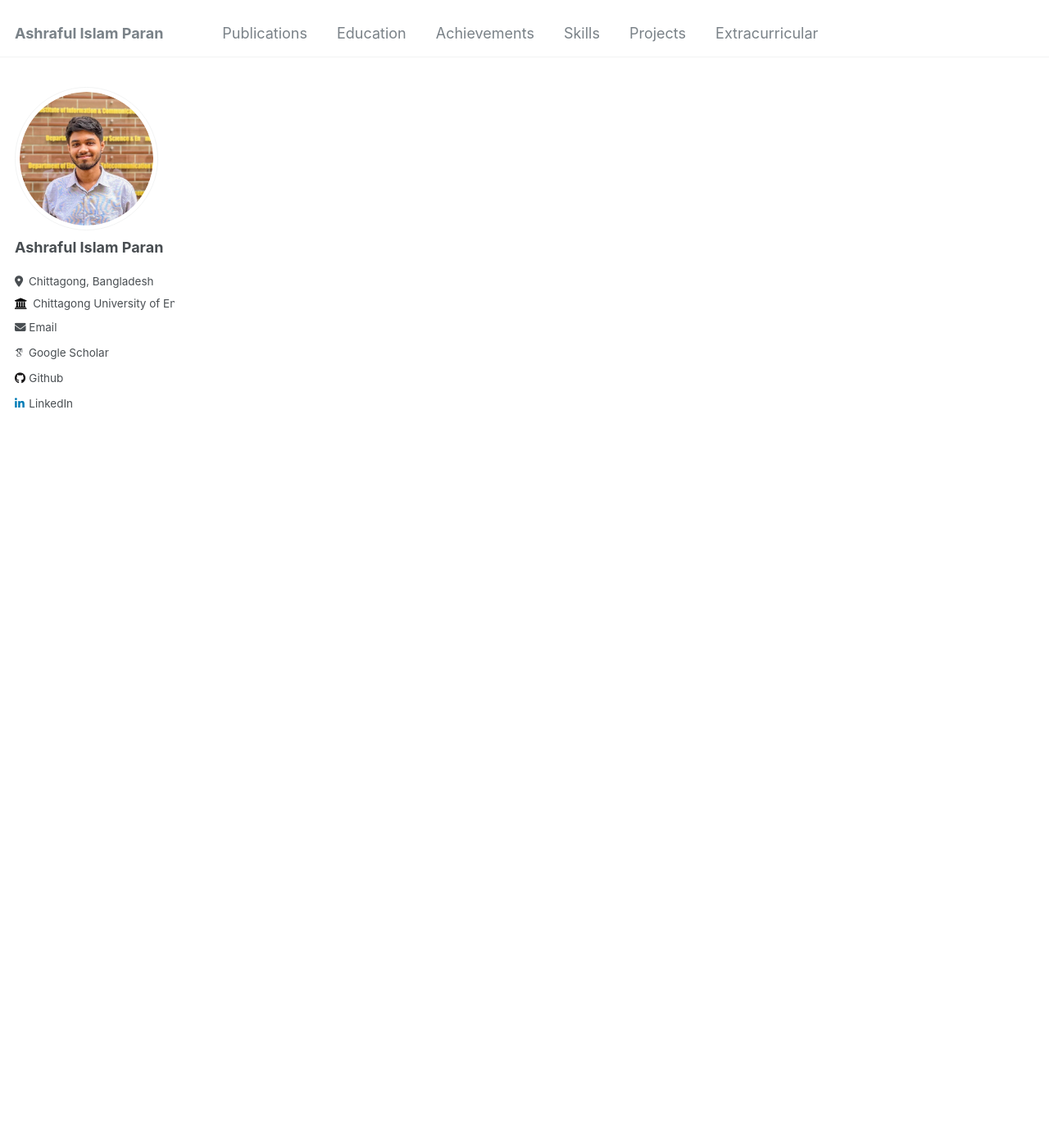
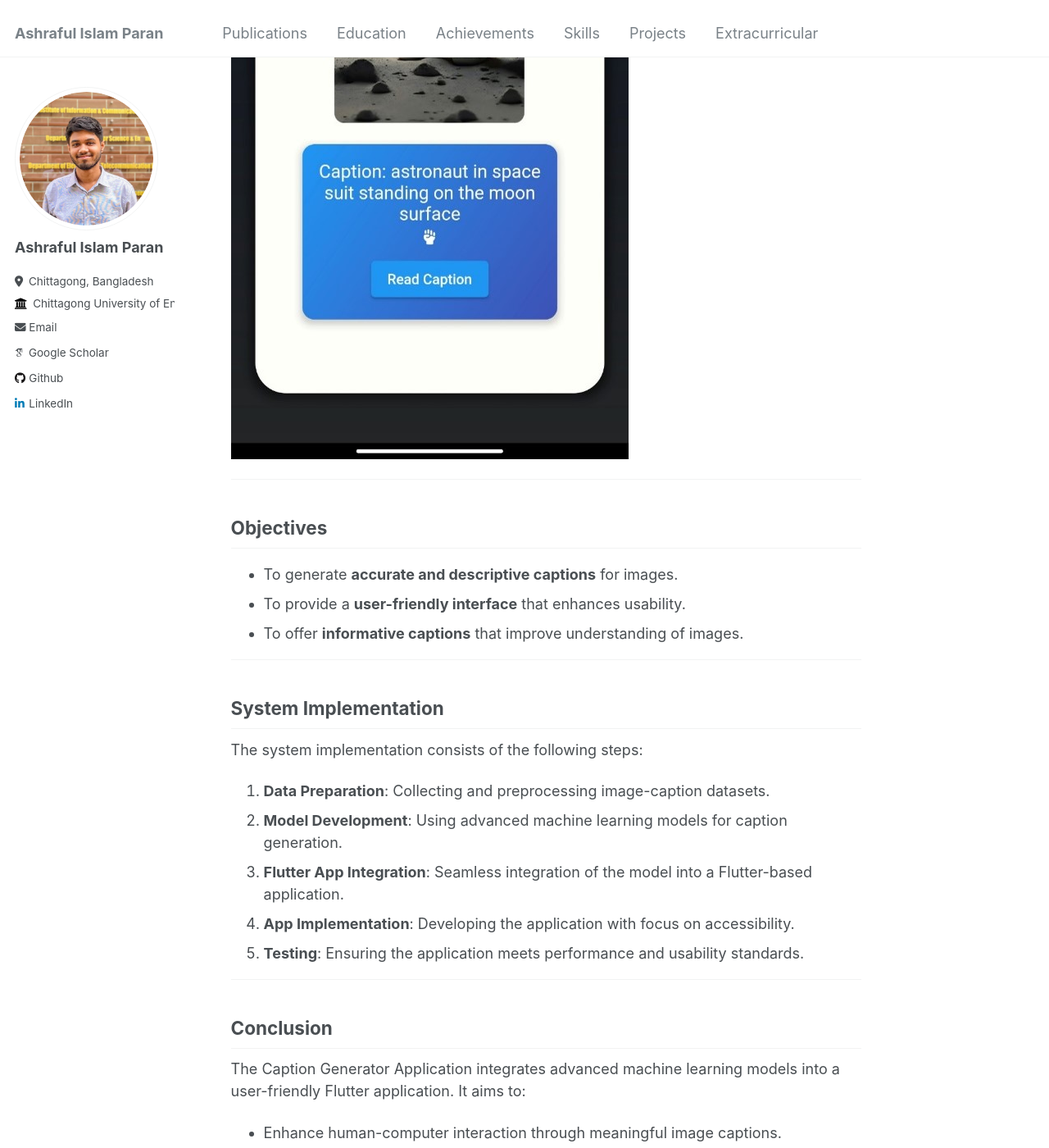
Before and after one commit to ashrafulparan2/ashrafulparan2.github.io, a Jekyll site: the page built from _pages/projects/caption-generator.md, in a window 1280 px wide and 1400 px high, scrolled down 6393 px. Shown: the whole window at 82% size. Built offline with Jekyll 4.4.1, drawn with Linux system fonts in a browser that asks for light colours; some web fonts are replaced; some of the changed text lies outside the part shown.

Commit message:
expand caption-generator project documentation with detailed sections on motivation, objectives, system implementation, and installation instructions

````diff
--- a/_pages/projects/caption-generator.md
+++ b/_pages/projects/caption-generator.md
@@ -33,3 +33,143 @@
 - Successfully implemented state-of-the-art image captioning technology
 - Optimized the processing pipeline for efficient caption generation
 - Enhanced caption quality through careful pre-processing and post-processing techniques
+
+## Project Documentation
+Below is the README content from the GitHub repository:
+
+# Caption Generator Application
+
+![Logo](/assets/images/projects/caption-generator/notepad.gif)
+
+[![GitHub release (latest by date including pre-releases)](https://img.shields.io/github/v/release/navendu-pottekkat/awesome-readme?include_prereleases)](https://img.shields.io/github/v/release/navendu-pottekkat/awesome-readme?include_prereleases)
+[![GitHub last commit](https://img.shields.io/github/last-commit/navendu-pottekkat/awesome-readme)](https://img.shields.io/github/last-commit/navendu-pottekkat/awesome-readme)
+[![GitHub issues](https://img.shields.io/github/issues-raw/navendu-pottekkat/awesome-readme)](https://img.shields.io/github/issues-raw/navendu-pottekkat/awesome-readme)
+[![GitHub pull requests](https://img.shields.io/github/issues-pr/navendu-pottekkat/awesome-readme)](https://img.shields.io/github/issues-pr/navendu-pottekkat/awesome-readme)
+[![GitHub](https://img.shields.io/github/license/navendu-pottekkat/awesome-readme)](https://img.shields.io/github/license/navendu-pottekkat/awesome-readme)
+
+## Introduction
+The **Caption Generator Application** is a machine learning-based solution designed to generate accurate, informative captions for images. This application is:
+- **User-friendly** and accessible to a wide range of users, including those with visual impairments.
+- **Context-aware**, capable of providing additional insights about the image.
+
+![App](/assets/images/projects/caption-generator/spalsh_poster.jpeg)
+---
+
+## Motivation
+The motivation behind this project is:
+- To enable easy and accurate caption generation for images.
+- To ensure the application is accessible to everyone, especially visually impaired users.
+- To maintain security and reliability throughout the system.
+
+---
+
+## Project Overview
+
+### 1. Splash Screen
+The application begins with a splash screen for an engaging introduction.
+
+![Splash Screen](/assets/images/projects/caption-generator/Picture1.jpg)
+
+### 2. Home Page
+The home page serves as the main navigation point for users.
+
+![Home Page](/assets/images/projects/caption-generator/Picture2.jpg)
+
+### 3. Caption Generation Page
+This page allows users to upload images and generates descriptive captions for them.
+
+### 4. Text-to-Voice
+- The application converts generated captions to speech.
+- This feature is especially beneficial for blind users.
+
+![Text-to-Voice](/assets/images/projects/caption-generator/Picture3.jpg)
+
+---
+
+## Objectives
+- To generate **accurate and descriptive captions** for images.
+- To provide a **user-friendly interface** that enhances usability.
+- To offer **informative captions** that improve understanding of images.
+
+---
+
+## System Implementation
+The system implementation consists of the following steps:
+1. **Data Preparation**: Collecting and preprocessing image-caption datasets.
+2. **Model Development**: Using advanced machine learning models for caption generation.
+3. **Flutter App Integration**: Seamless integration of the model into a Flutter-based application.
+4. **App Implementation**: Developing the application with focus on accessibility.
+5. **Testing**: Ensuring the application meets performance and usability standards.
+
+---
+
+## Conclusion
+The Caption Generator Application integrates advanced machine learning models into a user-friendly Flutter application. It aims to:
+- Enhance human-computer interaction through meaningful image captions.
+- Promote accessibility and inclusivity.
+
+**Note**: Currently, the application supports only the English language.
+
+---
+
+## Tech Stack
+
+### **Software**
+- VS Code
+- Google Chrome
+- Git
+- Postman
+- MongoDB Compass
+
+### **Languages & Frameworks**
+- Python (for model development)
+- Flutter (for app development)
+- TensorFlow/Keras
+
+---
+
+## Installation and Setup
+1. Clone the repository:
+   ```bash
+   git clone https://github.com/your-username/caption-generator.git
+   ```
+2. Navigate to the project directory:
+   ```bash
+   cd caption-generator
+   ```
+3. Install dependencies:
+   ```bash
+   pip install -r requirements.txt
+   ```
+4. Run the application:
+   ```bash
+   flutter run
+   ```
+
+---
+
+## Contributing
+We welcome contributions to improve the Caption Generator Application! Please follow these steps:
+1. Fork the repository.
+2. Create a new branch for your feature:
+   ```bash
+   git checkout -b feature-name
+   ```
+3. Commit your changes:
+   ```bash
+   git commit -m "Add feature-name"
+   ```
+4. Push the branch:
+   ```bash
+   git push origin feature-name
+   ```
+5. Open a pull request and provide a detailed description.
+
+---
+
+## License
+This project is licensed under the [MIT License](./LICENSE).
+
+---
+
+Thank you for exploring the **Caption Generator Application**! 🌟
````
Also changed, not shown: assets/images/projects/caption-generator/Picture1.jpg (added), assets/images/projects/caption-generator/Picture2.jpg (added), assets/images/projects/caption-generator/Picture3.jpg (added), assets/images/projects/caption-generator/notepad.gif (added), assets/images/projects/caption-generator/notepad.png (added), assets/images/projects/caption-generator/spalsh_poster.jpeg (added).
